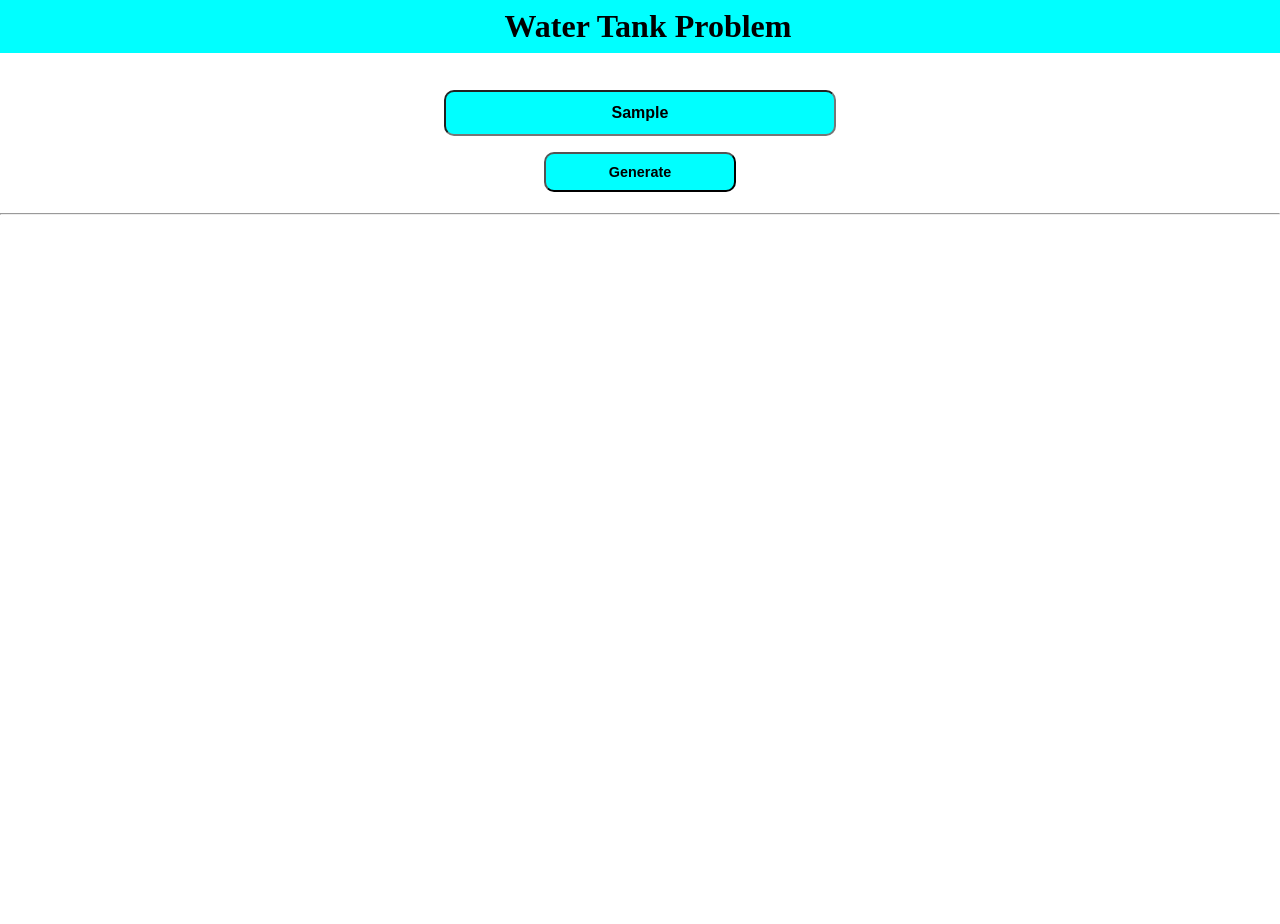
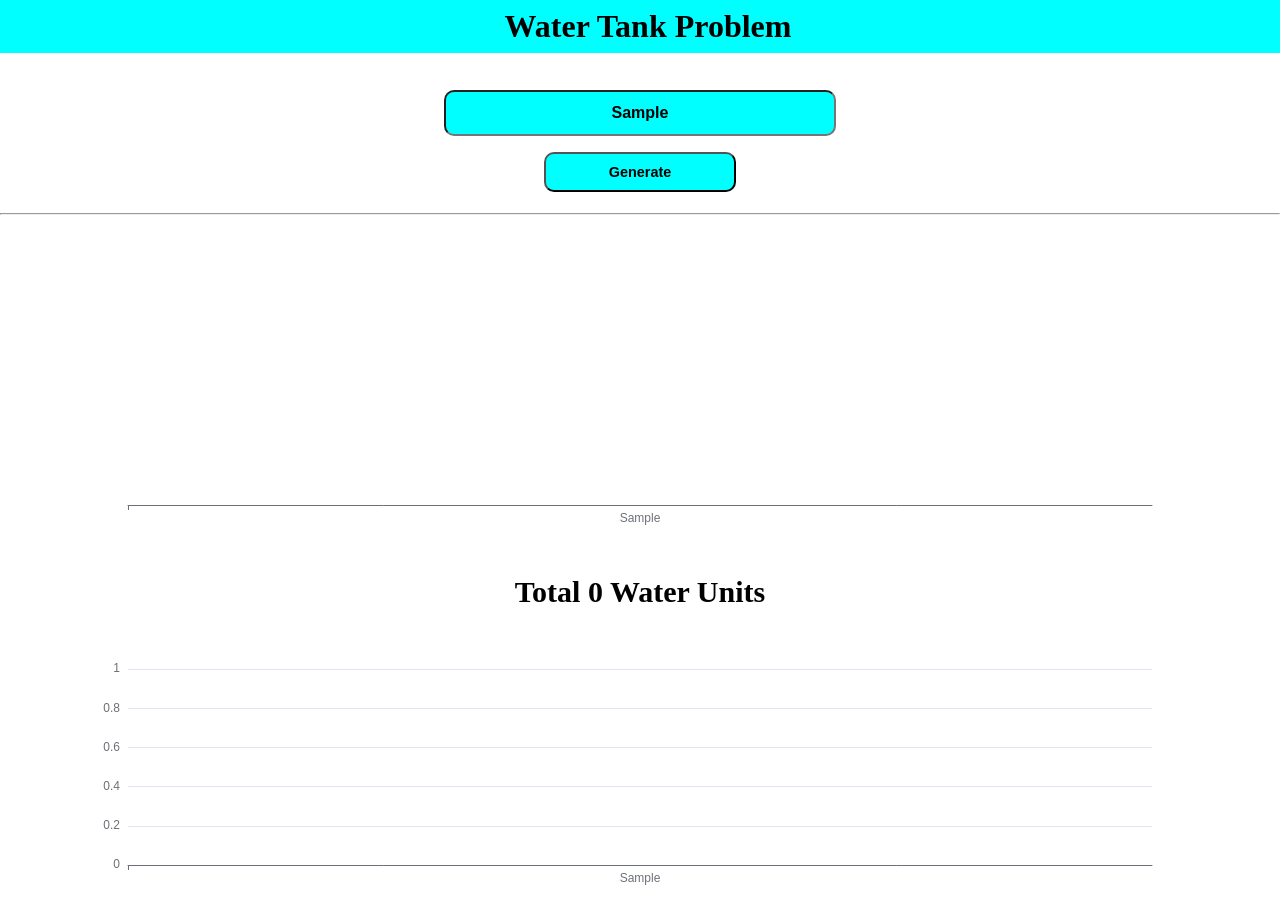
Before and after one commit to priyanshk20/Water_Tank_Problem, a plain HTML site: page index.html in a window 1280 px wide. Both pictures are taken after typing "Sample" into the empty fields and a click on the button "Generate". Before the commit the page ends 800 px from the top, so only its background shows below. Drawn offline with nearby package versions, Linux system fonts and the light colour scheme.

Commit message:
added water count value and styling for graph

```diff
--- a/script.js
+++ b/script.js
@@ -85,7 +85,7 @@ const waterAndBricks = (bricks) => {
             result.push({
                 value: element,
                 itemStyle: {
-                    color: '#FFFF00'
+                    color: 'black'
                 }
             })
         }
@@ -98,6 +98,9 @@ const waterAndBricks = (bricks) => {
     createTable(bricks,result,'chart-container')
     let outputSpan = document.getElementById('waterunit')
     outputSpan.innerHTML= `Total ${countWaterUnits(finalCase)} Water Units`
+    outputSpan.style.fontSize = `30px`
+    outputSpan.style.display = `flex`
+    outputSpan.style.justifyContent = 'center'
 }
 
 
@@ -155,3 +158,15 @@ const onlyWater = (water) => {
     }
     createTable(water,result,'chart-container1')
 }
+
+
+const countWaterUnits = (finalCase) => {
+    let sum = 0
+    for (let i = 0; i < finalCase.length; i++) {
+        let element = finalCase[i];
+        if (element != '-') {
+            sum += +element
+        }
+    }
+    return sum
+}
--- a/styles.css
+++ b/styles.css
@@ -37,3 +37,24 @@ header{
     background-color: aqua;
     border-radius: 10px;
 }
+
+
+#chart-container {
+    position: relative;
+    height: 100vh;
+    overflow: hidden;
+}
+#chart-container1 {
+    position: relative;
+    height: 100vh;
+    overflow: hidden;
+}
+
+
+.waterAndWallContainer, .onlyWaterContainer{
+    display: flex;
+    flex-direction: column;
+    justify-content: center;
+    width: 100%;
+    height: 45vh;
+}
```
